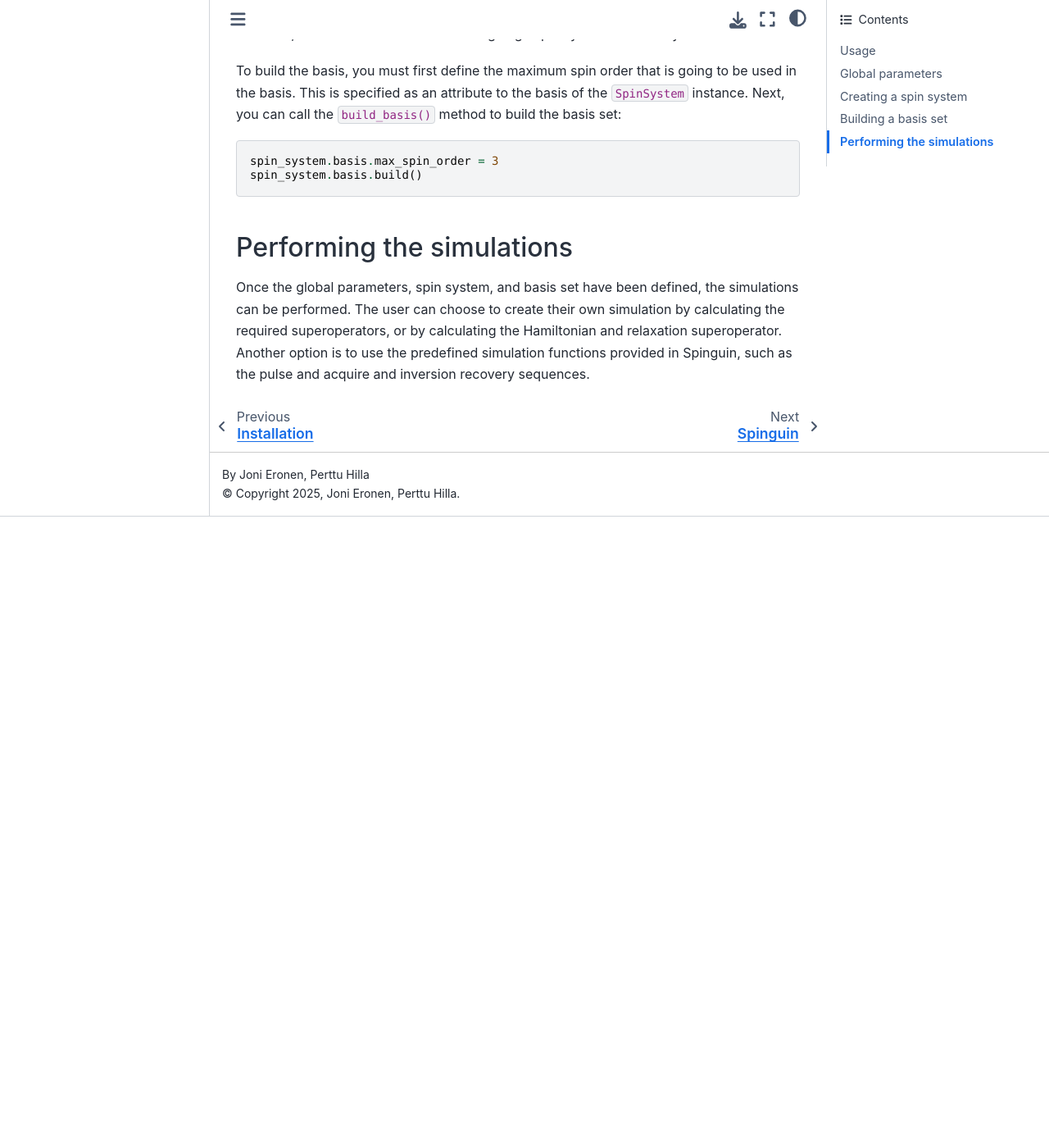
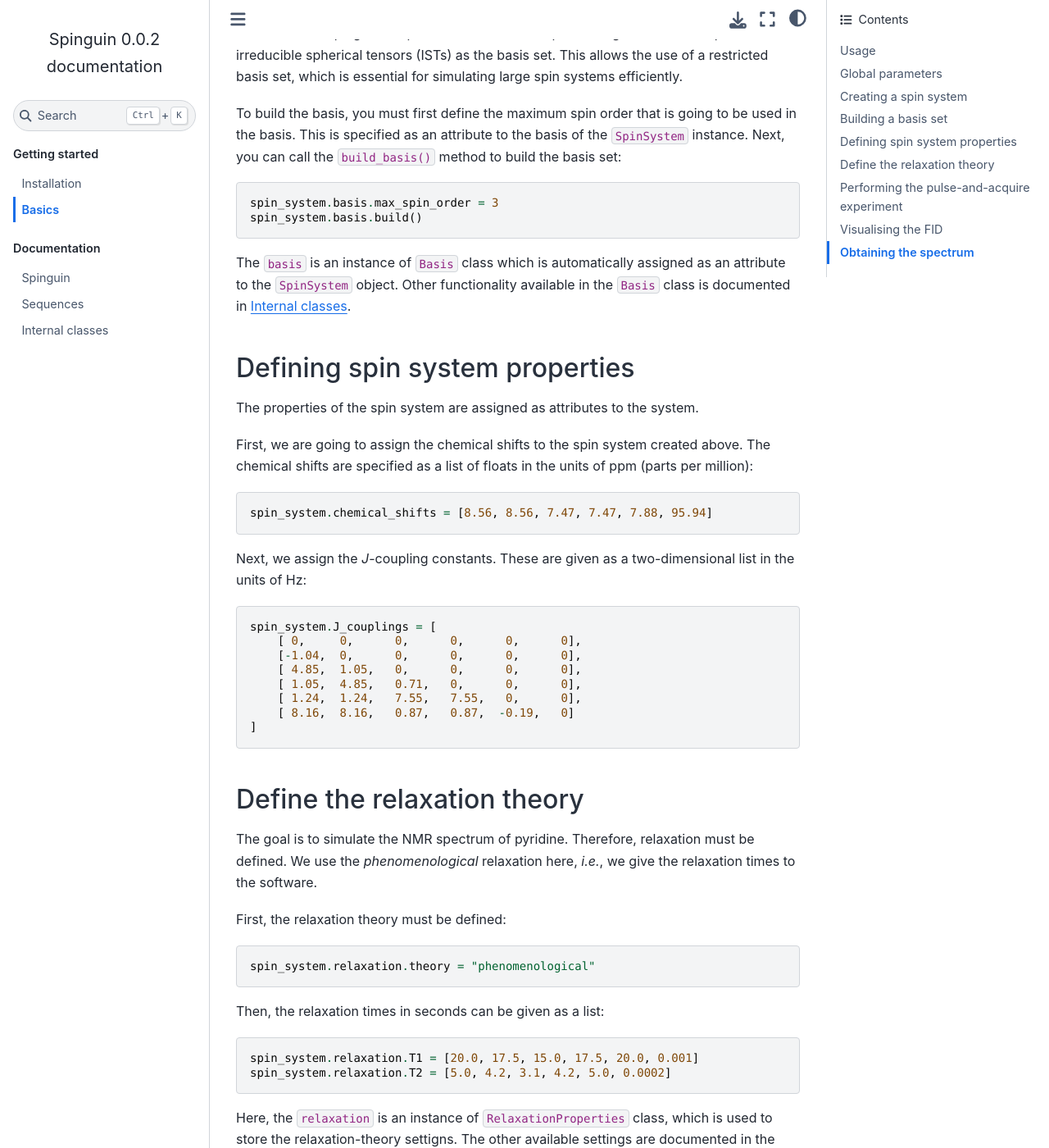
Before and after one commit to nmroulu/Spinguin, a Sphinx documentation site: the page built from docs/source/basics.rst, in a window 1280 px wide and 1400 px high, scrolled down 1504 px. Shown: the whole window at 82% size. Built offline with Sphinx 7.4.7 and the Sphinx Book theme 1.1.4, drawn with Linux system fonts in a browser that asks for light colours; before the commit the page ends 2134 px from its top, so only the background shows below that; some of the changed text lies outside the part shown.

Commit message:
Improve the documentation

```diff
--- a/docs/source/basics.rst
+++ b/docs/source/basics.rst
@@ -13,6 +13,9 @@
   with more than 10 spins on consumer-level hardware.
 * Simulation of coherent dynamics, relaxation, and chemical exchange processes.
 
+Below, the main functionality of Spinguin is introduced by simulating a simple
+NMR spectrum of a pyridine molecule.
+
 Usage
 -----
 Spinguin is designed to be used directly under the ``spinguin`` namespace. To
@@ -20,23 +23,29 @@
 
     import spinguin as sg
 
-You can then access its functionality through the ``sg`` namespace.
+You can then access its functionality through the ``sg`` namespace. For the
+available functionality, please refer to :ref:`spinguin`.
 
 Global parameters
 -----------------
 Spinguin makes use of global parameters that can be set to control the behavior
 of the simulations. These parameters can be set by calling
-``sg.parameters.PARAMETERNAME``. For example, to set the magnetic field and
-temperature, you can use the following commands::
+``sg.parameters.PARAMETERNAME`` after importing the package. For example, to set
+the magnetic field and temperature, you can use the following commands::
 
     sg.parameters.magnetic_field = 9.4
     sg.parameters.temperature = 295
+
+Essentially, the ``parameters`` is an instance of ``Parameters`` class, and the
+behaviour of the Spinguin package can be managed by changing the attributes of
+the object. For the available parameters, please refer to the ``Parameters``
+class in :ref:`internals`.
 
 Creating a spin system
 ----------------------
 
 A ``SpinSystem`` is the core of any spin dynamics simulation in Spinguin. It
-represents a collection of spins, to which properties such as chemical shifts,
+represents a collection of spins, to which properties, such as chemical shifts,
 *J*-coupling constants, and relaxation rates can be assigned.
 
 You can create a spin system by providing a list of spin types (e.g., '1H',
@@ -67,12 +70,130 @@
     spin_system.basis.max_spin_order = 3
     spin_system.basis.build()
 
-Performing the simulations
---------------------------
+The ``basis`` is an instance of ``Basis`` class which is automatically assigned
+as an attribute to the ``SpinSystem`` object. Other functionality available in
+the ``Basis`` class is documented in :ref:`internals`.
 
-Once the global parameters, spin system, and basis set have been defined, the
-simulations can be performed. The user can choose to create their own simulation
-by calculating the required superoperators, or by calculating the Hamiltonian
-and relaxation superoperator. Another option is to use the predefined simulation
-functions provided in Spinguin, such as the pulse and acquire and inversion
-recovery sequences.
+Defining spin system properties
+-------------------------------
+
+The properties of the spin system are assigned as attributes to the system.
+
+First, we are going to assign the chemical shifts to the spin system created
+above. The chemical shifts are specified as a list of floats in the units of ppm
+(parts per million)::
+
+    spin_system.chemical_shifts = [8.56, 8.56, 7.47, 7.47, 7.88, 95.94]
+
+Next, we assign the *J*-coupling constants. These are given as a two-dimensional
+list in the units of Hz::
+
+    spin_system.J_couplings = [
+        [ 0,     0,      0,      0,      0,      0],
+        [-1.04,  0,      0,      0,      0,      0],
+        [ 4.85,  1.05,   0,      0,      0,      0],
+        [ 1.05,  4.85,   0.71,   0,      0,      0],
+        [ 1.24,  1.24,   7.55,   7.55,   0,      0],
+        [ 8.16,  8.16,   0.87,   0.87,  -0.19,   0]
+    ]
+
+Define the relaxation theory
+----------------------------
+
+The goal is to simulate the NMR spectrum of pyridine. Therefore, relaxation must
+be defined. We use the `phenomenological` relaxation here, `i.e.`, we give the
+relaxation times to the software.
+
+First, the relaxation theory must be defined::
+
+    spin_system.relaxation.theory = "phenomenological"
+
+Then, the relaxation times in seconds can be given as a list::
+
+    spin_system.relaxation.T1 = [20.0, 17.5, 15.0, 17.5, 20.0, 0.001]
+    spin_system.relaxation.T2 = [5.0, 4.2, 3.1, 4.2, 5.0, 0.0002]
+
+Here, the ``relaxation`` is an instance of ``RelaxationProperties`` class, which
+is used to store the relaxation-theory settigns. The other available settings
+are documented in the class description in :ref:`internals`.
+
+Performing the pulse-and-acquire experiment
+-------------------------------------------
+
+Once the global parameters, spin system, basis set, spin system properties, and
+relaxation theory have been defined, the simulations can be performed. We
+simulate the NMR spectrum using the pulse-and-acquire experiment. The available
+pulse sequences are documented in :ref:`sequences` and are accessible by
+``sg.sequences.SEQUENCENAME``. The pulse-and-acquire experiment requires five
+additional parameters to be defined:
+
+* isotope
+* center frequency (ppm)
+* number of points
+* dwell time (s)
+* pulse angle
+
+Next, we define these parameters::
+
+    isotope = "1H"
+    center_frequency = 8
+    npoints = 12500
+    dwell_time = 1e-3
+    angle = 90
+
+Finally, we perform the experiment, which outputs the free induction decay::
+
+    fid = sg.sequences.pulse_and_acquire(
+        spin_system = spin_system,
+        isotope = isotope,
+        center_frequency = center_frequency,
+        npoints = npoints,
+        dwell_time = dwell_time,
+        angle = angle
+    )
+
+Congratulations! You have now sucessfully performed a spin dynamics simulation
+using Spinguin.
+
+Visualising the FID
+-------------------
+
+We plot the results using ``matplotlib``. First, make sure that ``matplotlib``
+is installed and then import the package::
+
+    import matplotlib.pyplot as plt
+
+Next, calculate the time axis using the number of points and dwell time::
+
+    time_axis = sg.time_axis(npoints, dwell_time)
+
+Now we can plot the FID::
+
+    plt.plot(time_axis, fid)
+    plt.xlabel("Time (s)")
+    plt.ylabel("Intensity (arb. units)")
+    plt.show()
+    plt.clf()
+
+Obtaining the spectrum
+----------------------
+
+The ultimate goal is to plot the NMR spectrum of pyridine, which is obtained by
+performing the Fourier transform. The Fourier transform returns the frequencies
+and their corresponding intensities. The frequencies are converted to the ppm
+scale::
+
+    freqs, spec = sg.spectrum(fid, dwell_time)
+    shift_axis = freqs/sg.resonance_frequency(isotope) * 1e6 + center_frequency
+
+Finally, we plot the spectrum of pyridine::
+
+    plt.plot(shift_axis, spec)
+    plt.xlabel("Chemical shift (ppm)")
+    plt.ylabel("Intensity (arb. units)")
+    plt.xlim(8.8, 7.2)
+    plt.show()
+    plt.clf()
+
+Congratulations! You have now successfully simulated and plotted the NMR
+spectrum of pyridine.
```
Also changed, not shown: other parts of docs/source/basics.rst (+0 -6 lines).
